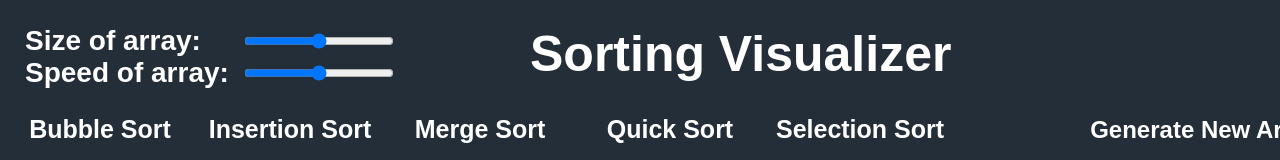
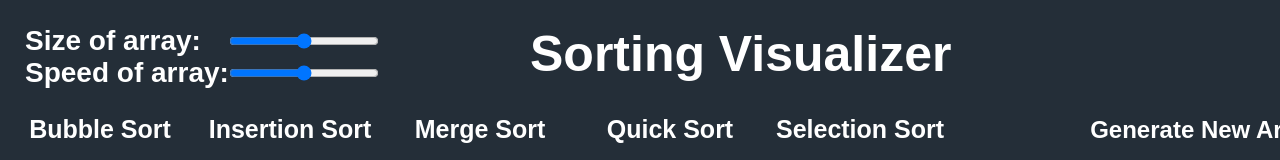
Before and after one commit to mjstroup/SortingVisualizer, a plain HTML site: page index.html in a window 1280 px wide. Shown: the top 160 px of the page. Drawn offline with Linux system fonts and the light colour scheme.

Commit message:
remove whitespace character

```diff
--- a/index.html
+++ b/index.html
@@ -12,7 +12,7 @@
                 <div class="array-values">
                     <h1 id="a_size">Size of array:</h1>
                     <input id="array_speed" type="range" min=1 max=5 step=1 value=3>
-                    <h1 id="a_speed">Speed of array: &#160</h1>
+                    <h1 id="a_speed">Speed of array:</h1>
                     <input id="array_size" type="range" min=10 max=100 step=1 value=55>
                 </div>
                 <div class="buttons">
```
